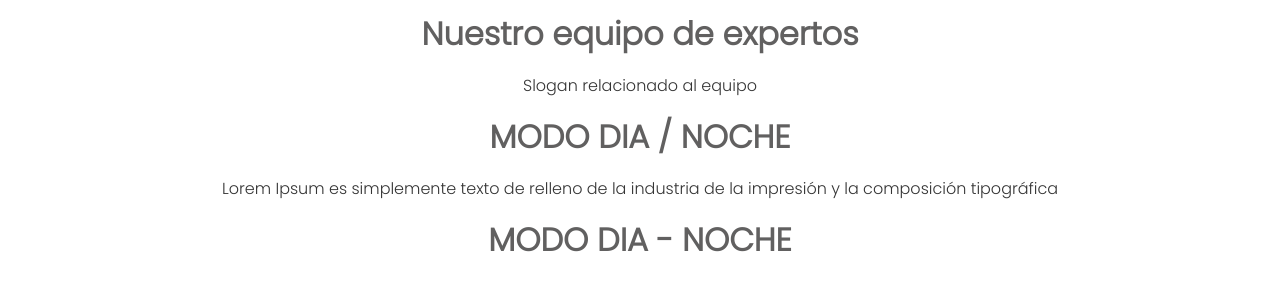
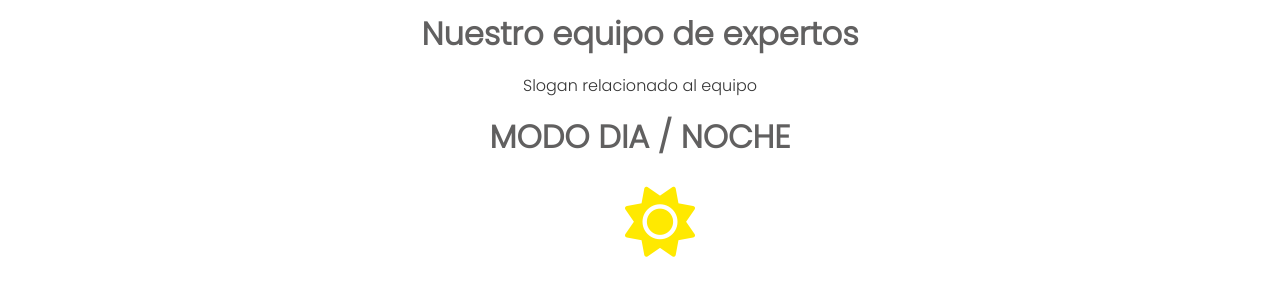
Before and after one commit to rparrar/modo-oscuro, a plain HTML site: page index.html in a window 1280 px wide. Shown: the top 287 px of the page. Drawn offline with Linux system fonts and the light colour scheme.

Commit message:
modificaciones

```diff
--- a/index.html
+++ b/index.html
@@ -18,9 +18,6 @@
     <h1>Nuestro equipo de expertos</h1>
     <p class="descripcion">Slogan relacionado al equipo</p>
         <h1>MODO DIA / NOCHE</h1>
-    <p class="descripcion">Lorem Ipsum es simplemente texto de relleno de la industria de la impresión y la composición
-        tipográfica</p>
-        <h1>MODO DIA - NOCHE</h1>
     <div class="modo" id="modo">
         <i id="icon" class="fas fa-sun"></i>
     </div>
```
